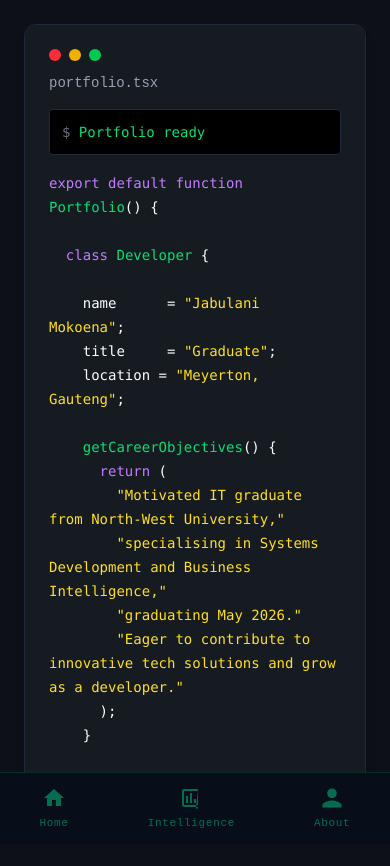
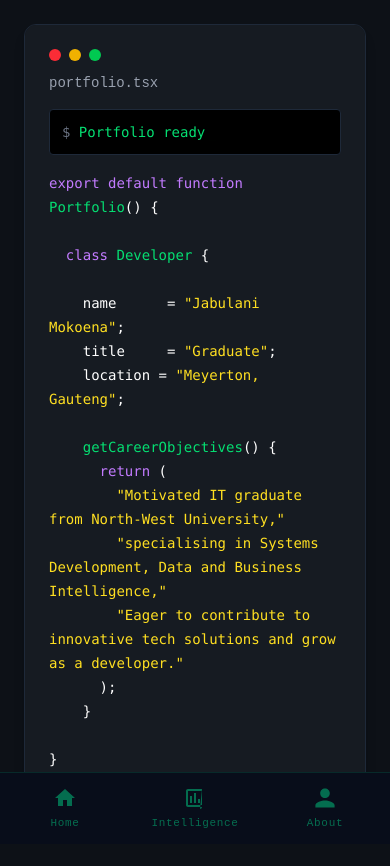
Before and after one commit to Jabutec/jabu-portfolio, a Next.js app: page / in a window 390 px wide. Shown: the top 866 px of the page. Built offline with nearby package versions, Linux system fonts and the light colour scheme; a web font is replaced by a local one.

Commit message:
Refactor projects section

```diff
--- a/app/globals.css
+++ b/app/globals.css
@@ -170,11 +170,51 @@ body {
 
   .main-content {
     margin-left: 0;
-    padding-bottom: 72px;
+    width: 100%;
+    padding-bottom: 88px;
   }
 
   .tab-bar {
-    display: flex;
+    display: grid;
+    grid-template-columns: repeat(3, 1fr);
+  }
+
+  .tab-item {
+    padding: 8px 4px;
+  }
+
+  .intel-feed,
+  .audit-post,
+  .lt-page,
+  .about-page {
+    width: 100%;
+    padding: 1.5rem 1rem;
+  }
+
+  .intel-title,
+  .lt-title {
+    font-size: 24px;
+  }
+
+  .audit-post-title {
+    font-size: 20px;
+  }
+
+  .audit-post-body {
+    font-size: 16px;
+    line-height: 1.8;
+  }
+
+  .audit-post-image {
+    height: 220px;
+  }
+
+  .animate-fadeIn {
+    animation: none;
+  }
+
+  .status-dot {
+    animation: none;
   }
 }
 
@@ -595,29 +635,7 @@ body {
 .lt-change.down { color: #FF4D6D; }
 .lt-change.same { color: #8b949e; }
 
-@media (max-width: 768px) {
-  .audit-post-body {
-    font-size: 16px;
-    line-height: 2;
-  }
 
-  .audit-post-title {
-    font-size: 20px;
-  }
-
-  .main-content {
-    margin-left: 0;
-    padding-bottom: 80px;
-  }
-
-  .tab-bar {
-    display: flex;
-  }
-
-  .sidebar {
-    display: none;
-  }
-}
 .sidebar-sublink {
   margin-left: 16px;
   padding-left: 10px;
--- a/app/page.tsx
+++ b/app/page.tsx
@@ -52,8 +52,7 @@ export default function Home() {
               {"    "}<span className="text-green-400">getCareerObjectives</span>() {"{"}{"\n"}
               {"      "}<span className="text-purple-400">return</span> ({"\n"}
               {"        "}<span className="text-yellow-300">"Motivated IT graduate from North-West University,"</span>{"\n"}
-              {"        "}<span className="text-yellow-300">"specialising in Systems Development and Business Intelligence,"</span>{"\n"}
-              {"        "}<span className="text-yellow-300">"graduating May 2026."</span>{"\n"}
+              {"        "}<span className="text-yellow-300">"specialising in Systems Development, Data and Business Intelligence,"</span>{"\n"}
               {"        "}<span className="text-yellow-300">"Eager to contribute to innovative tech solutions and grow as a developer."</span>{"\n"}
               {"      "});{"\n"}
               {"    "}{"}"}{"\n\n"}
@@ -80,13 +79,6 @@ export default function Home() {
                 <span className="truncate">LinkedIn</span>
               </a>
 
-              <a href="https://x.com/JabuTech" target="_blank"
-                className="flex items-center gap-[9px] h-[42px] px-[14px] rounded-[10px] bg-[#1a2744] border border-[#2a3a60] text-blue-400 text-[13px] font-medium hover:bg-blue-800 hover:border-blue-500 hover:text-white transition duration-200 hover:-translate-y-px active:scale-95 min-w-0">
-                <svg className="w-4 h-4 fill-current flex-shrink-0" viewBox="0 0 24 24">
-                  <path d="M18.901 1.153h3.68l-8.04 9.19L24 22.846h-7.406l-5.8-7.584-6.638 7.584H.474l8.6-9.83L0 1.154h7.594l5.243 6.932ZM17.61 20.644h2.039L6.486 3.24H4.298Z"/>
-                </svg>
-                <span className="truncate">X</span>
-              </a>
 
               <a href="mailto:mokoenajabulani730@email.com"
                 className="flex items-center gap-[9px] h-[42px] px-[14px] rounded-[10px] bg-[#1a2744] border border-[#2a3a60] text-blue-400 text-[13px] font-medium hover:bg-blue-800 hover:border-blue-500 hover:text-white transition duration-200 hover:-translate-y-px active:scale-95 min-w-0">
@@ -97,21 +89,6 @@ export default function Home() {
                 <span className="truncate">Email</span>
               </a>
 
-              <a href="tel:+27735347153"
-                className="flex items-center gap-[9px] h-[42px] px-[14px] rounded-[10px] bg-[#1a2744] border border-[#2a3a60] text-blue-400 text-[13px] font-medium hover:bg-blue-800 hover:border-blue-500 hover:text-white transition duration-200 hover:-translate-y-px active:scale-95 min-w-0">
-                <svg className="w-4 h-4 fill-current flex-shrink-0" viewBox="0 0 24 24">
-                  <path d="M6.62 10.79c1.44 2.83 3.76 5.14 6.59 6.59l2.2-2.2c.27-.27.67-.36 1.02-.24 1.12.37 2.33.57 3.57.57.55 0 1 .45 1 1V20c0 .55-.45 1-1 1-9.39 0-17-7.61-17-17 0-.55.45-1 1-1h3.5c.55 0 1 .45 1 1 0 1.25.2 2.45.57 3.57.11.35.03.74-.25 1.02l-2.2 2.2z"/>
-                </svg>
-                <span className="truncate">+27 73 534 7153</span>
-              </a>
-
-              <a href="/Jabulani_Mokoena_CV.pdf" download
-                className="col-span-3 flex items-center justify-center gap-2 h-[42px] rounded-[10px] bg-green-900 border border-green-700 text-green-200 text-[13px] font-semibold hover:bg-green-800 hover:border-green-500 hover:text-white transition duration-200 hover:-translate-y-px active:scale-95">
-                <svg className="w-[15px] h-[15px] fill-current flex-shrink-0" viewBox="0 0 24 24">
-                  <path d="M19 9h-4V3H9v6H5l7 7 7-7zM5 18v2h14v-2H5z"/>
-                </svg>
-                Download CV
-              </a>
 
             </div>
 
@@ -125,25 +102,18 @@ export default function Home() {
             <div className="ml-8 my-4 grid grid-cols-1 sm:grid-cols-2 lg:grid-cols-3 gap-4">
               {[
                 {
-                  name: "Beauty Platform",
-                  desc: "A full-featured salon booking and inspiration platform where users can discover styles, book appointments, and stylists can manage their portfolios.",
-                  stack: ["Next.js", "Node.js", "Cloudinary"],
-                  demo: "https://github.com/Jabutec/kefresh",
-                  github: "https://github.com/Jabutec/kefresh",
+                    name: "StockFlow",
+                    desc: "A business management system for managing inventory, customers, and sales, built as a growing Python application.",
+                    stack: ["Python", "JSON", "Git"],
+                    github: "https://github.com/Jabutec/stockflow",
+
                 },
                 {
-                  name: "Student Portal",
-                  desc: "An integrated learning system combining theory modules and practical exercises with progress tracking and assessment tools for students and educators.",
-                  stack: ["React", "Node.js", "MySQL"],
-                  demo: "https://github.com/Jabutec/ai-agents",
-                  github: "https://github.com/Jabutec/ai-agents",
-                },
-                {
-                  name: "Data Dashboard",
-                  desc: "An analytics dashboard surfacing labour market trends and inflation insights through interactive visualisations built with Python and Power BI.",
-                  stack: ["Python", "Power BI"],
-                  demo: "https://github.com/Jabutec/Labour-Market-Trends-Business-Impact-Analysis",
-                  github: "https://github.com/Jabutec/Labour-Market-Trends-Business-Impact-Analysis",
+                    name: "Capital Signal",
+                    desc: "A business financial intelligence platform that turns fragmented transaction data into a clear financial picture for better business and financial decision-making.",
+                    stack: ["Python", "SQL", "PostgreSQL"],
+                    github: "https://github.com/Jabutec/capital-signal",
+
                 },
               ].map((project) => (
                 <div
```
